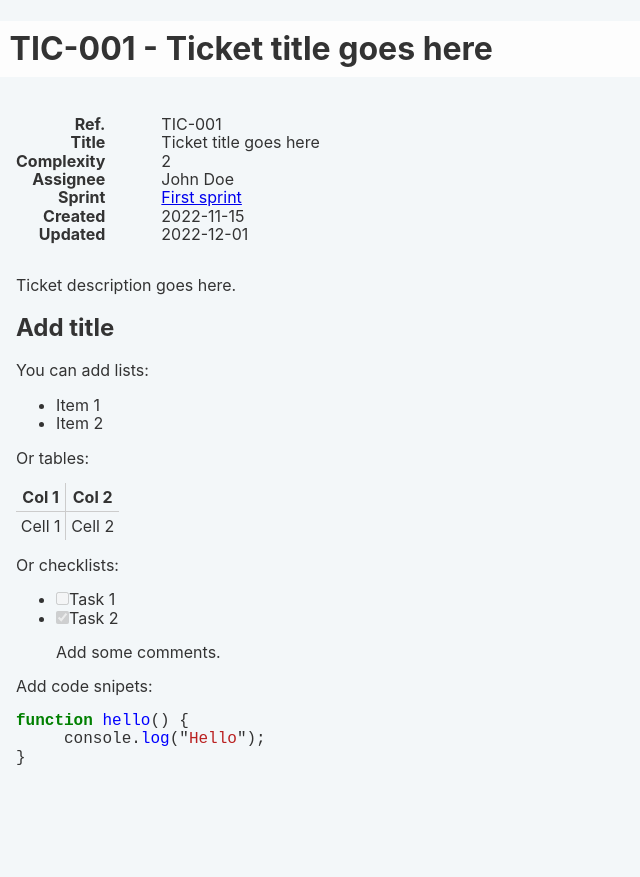
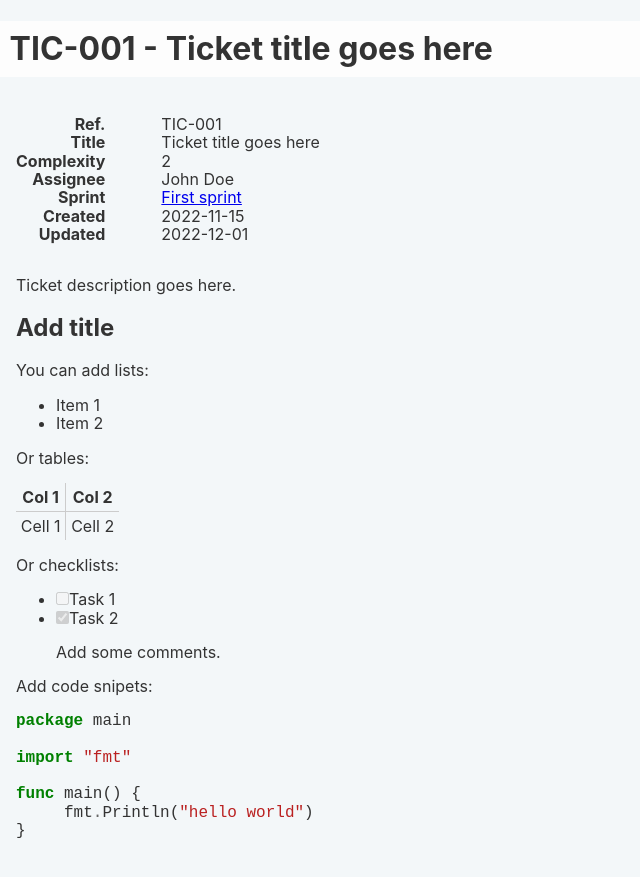
Before and after one commit to Lajule/scrummd, a Jekyll site: the page built from _tickets/TIC-001.md, in a window 1280 px wide. Shown: the top 877 px of the page, without its empty margins (0-640 px from the left). Built offline with Jekyll 4.4.1, drawn with Linux system fonts in a browser that asks for light colours.

````diff
--- a/_config.yml
+++ b/_config.yml
@@ -6,5 +6,5 @@ collections:
     output: true
 exclude:
   - README.md
-  - board.md
-  - burndown.md
+  - board.png
+  - burndown.png
--- a/_tickets/TIC-001.md
+++ b/_tickets/TIC-001.md
@@ -33,8 +33,12 @@ Or checklists:
 
 Add code snipets:
 
-```javascript
-function hello() {
-     console.log("Hello");
+```go
+package main
+
+import "fmt"
+
+func main() {
+     fmt.Println("hello world")
 }
 ```
````
Also changed, not shown: 2 other files.
